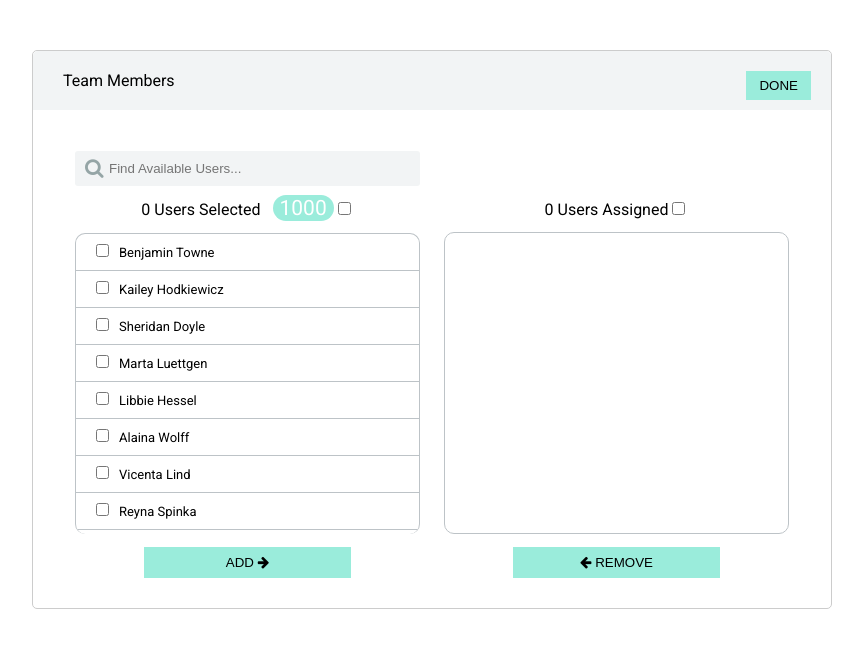
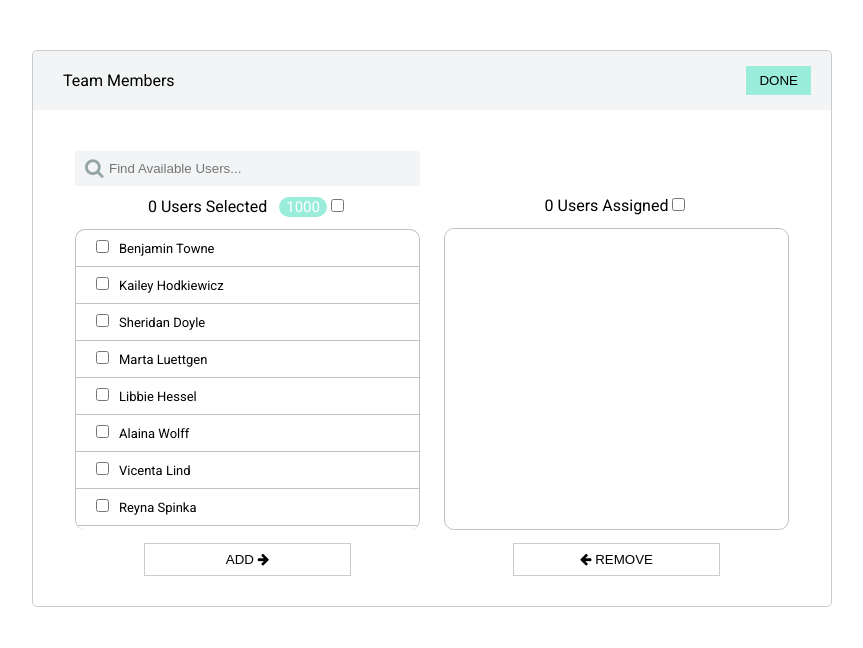
Before and after one commit to piscolomo/member-list-editor, a React (Create React App) app: page / in a window 1280 px wide. Both pictures are taken after a click on the button "EDIT". Shown: the top 648 px of the page, without its empty margins (208-1071 px from the left). Built offline with nearby package versions, Linux system fonts and the light colour scheme.

Commit message:
active class for buttons

```diff
--- a/src/App.css
+++ b/src/App.css
@@ -70,7 +70,7 @@
   border: none;
   padding: 7px 13px;
   right: 0;
-  top: 20px;
+  top: 15px;
   outline:none;
 }
 
@@ -83,7 +83,7 @@ span.count{
   background: #9AECDB;
   color: #fff;
   padding: 1px 7px;
-  font-size: 21px;
+  font-size: 15px;
   margin-left: 12px;
 }
 
@@ -118,12 +118,17 @@ ul{
 #container button{
   width: 60%;
   padding: 8px 20px;
-  background: #9AECDB;
-  border: none;
   outline:none;
+  background: #fff;
+  border: 1px solid #ccc;
 }
 
-#container button:hover{
+#container button.active{
+  background: #9AECDB;
+  border: 1px solid transparent;
+}
+
+#container button.active:hover{
   cursor: pointer;
 }
 
--- a/src/components/UserListAssigned.js
+++ b/src/components/UserListAssigned.js
@@ -17,7 +17,7 @@ class UserListAssigned extends React.Component{
             <span>{users.length} Users Assigned</span>
             <input type="checkbox" checked={selectAllUsers} onChange={onChangeListCheckbox} />
             <ul id="users-assigned">{userItems}</ul>
-            <button onClick={removeUsers}><i class="fa fa-arrow-left" aria-hidden="true"></i> REMOVE</button>
+            <button className={`${selectedUsers.length > 0 ? "active" : ""}`} onClick={removeUsers}><i class="fa fa-arrow-left" aria-hidden="true"></i> REMOVE</button>
         </div>);
     }
 }
--- a/src/components/UserListAvailable.js
+++ b/src/components/UserListAvailable.js
@@ -21,7 +21,7 @@ class UserListAvailable extends React.Component{
             <span className="count">{users.length}</span>
             <input type="checkbox" checked={selectAllUsers} onChange={onChangeListCheckbox} />
             <ul id="users-available">{userItems}</ul>
-            <button onClick={addUsers}>ADD <i class="fa fa-arrow-right" aria-hidden="true"></i></button>
+            <button className={`${selectedUsers.length > 0 ? "active" : ""}`} onClick={addUsers}>ADD <i class="fa fa-arrow-right" aria-hidden="true"></i></button>
         </div>);
     }
 }
```
